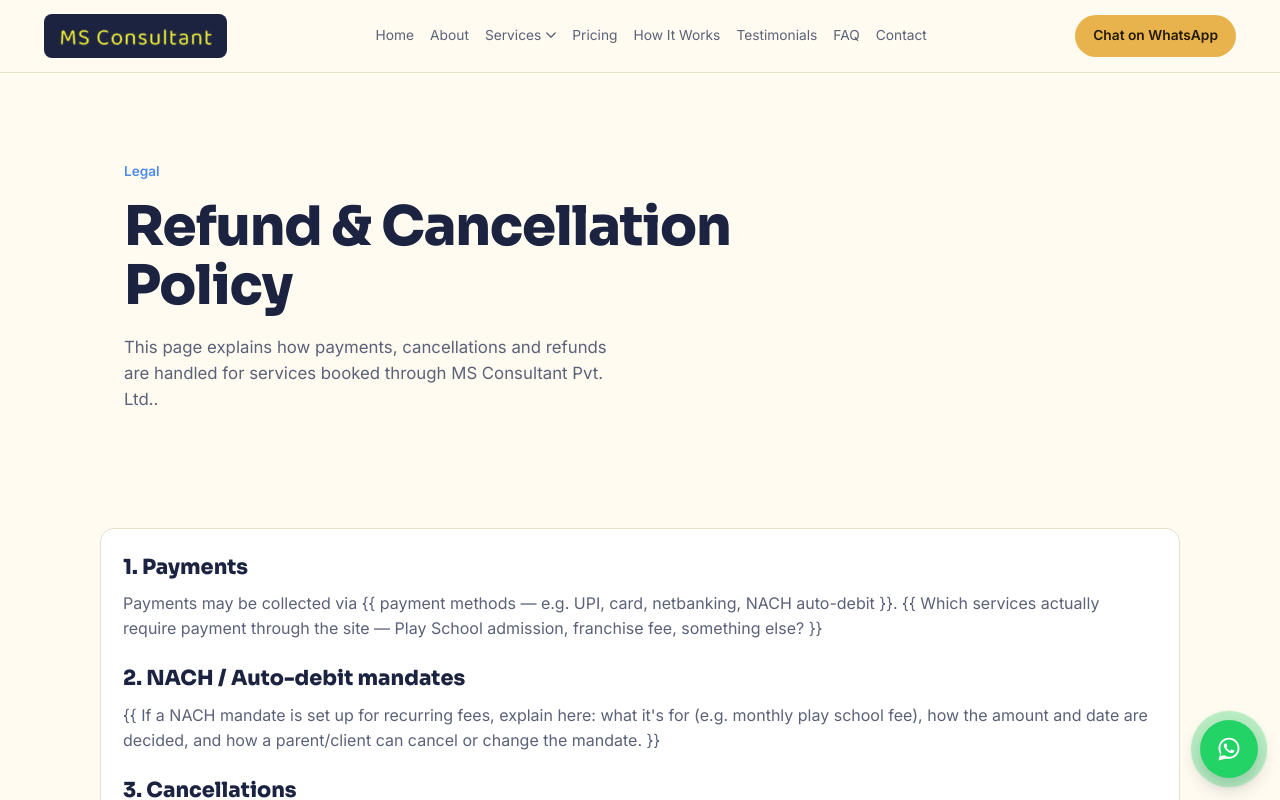
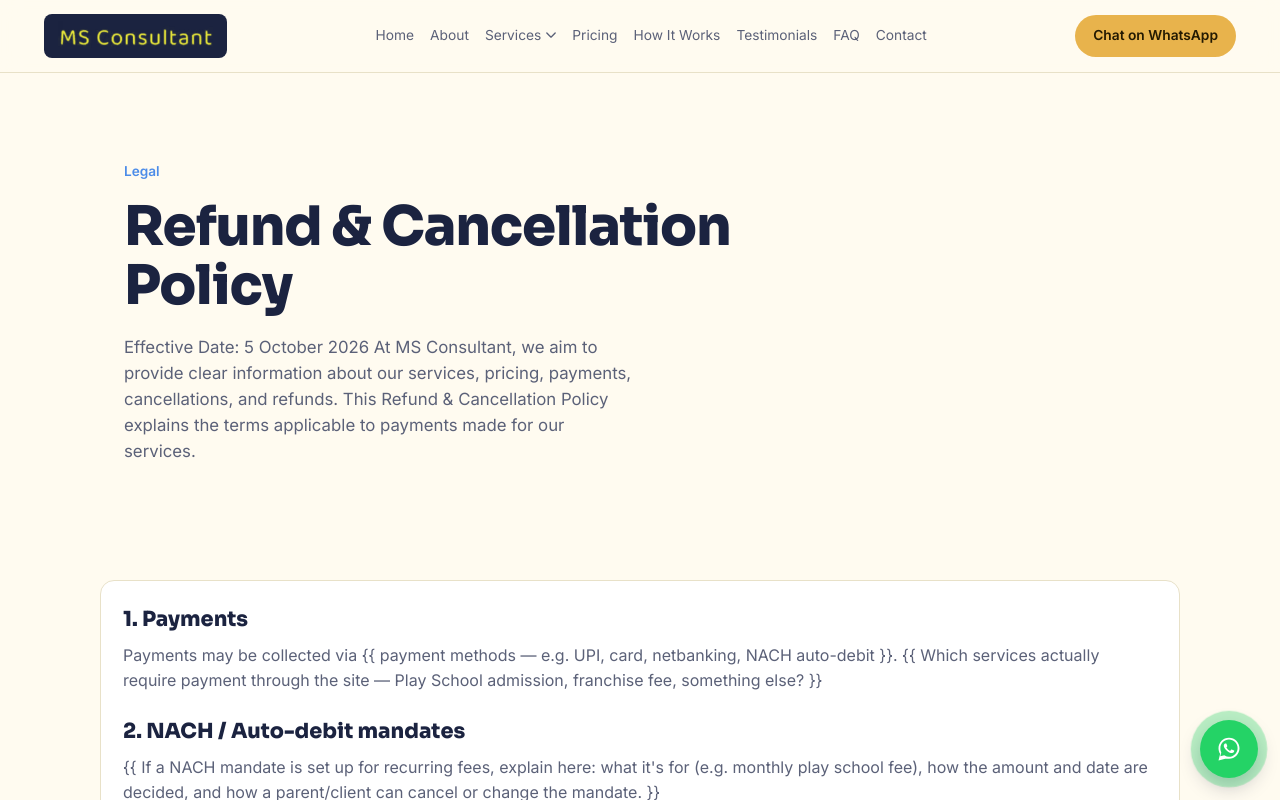
Before and after one commit to Deepak172003/MS_Consultant, a React (Vite) app: page /MS_Consultant/refund-policy in a window 1280 px wide. Shown: the top 800 px of the page. Built offline with nearby package versions, Linux system fonts and the light colour scheme.

Commit message:
Update RefundPolicy.jsx

```diff
--- a/src/pages/RefundPolicy.jsx
+++ b/src/pages/RefundPolicy.jsx
@@ -9,8 +9,8 @@ export default function RefundPolicy() {
           <div className="eyebrow">Legal</div>
           <h1>Refund & Cancellation Policy</h1>
           <p className="muted">
-            This page explains how payments, cancellations and refunds are
-            handled for services booked through {COMPANY_FULL_NAME}.
+           Effective Date: 5 October 2026
+At MS Consultant, we aim to provide clear information about our services, pricing, payments, cancellations, and refunds. This Refund & Cancellation Policy explains the terms applicable to payments made for our services.
           </p>
         </div>
       </section>
```
